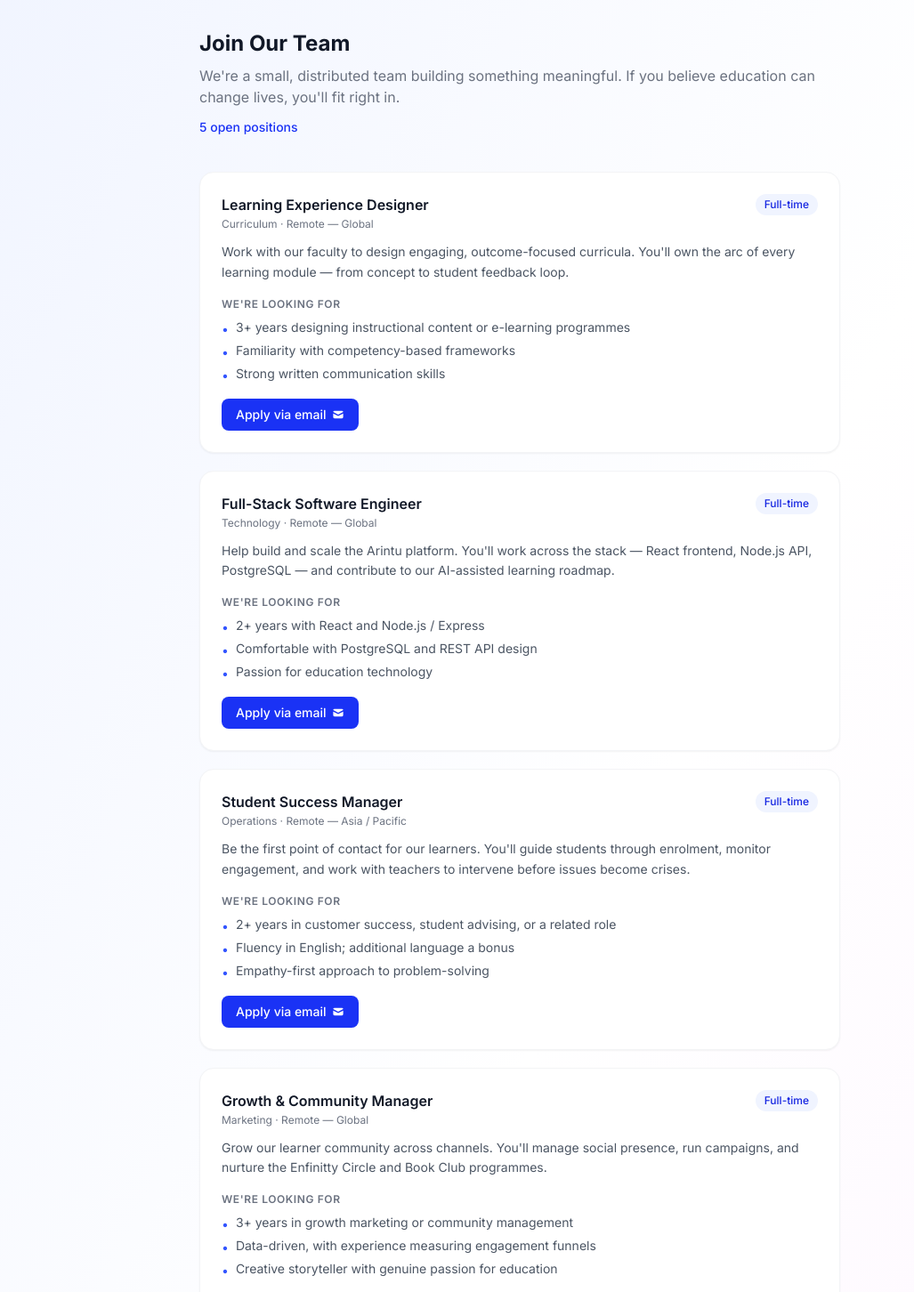
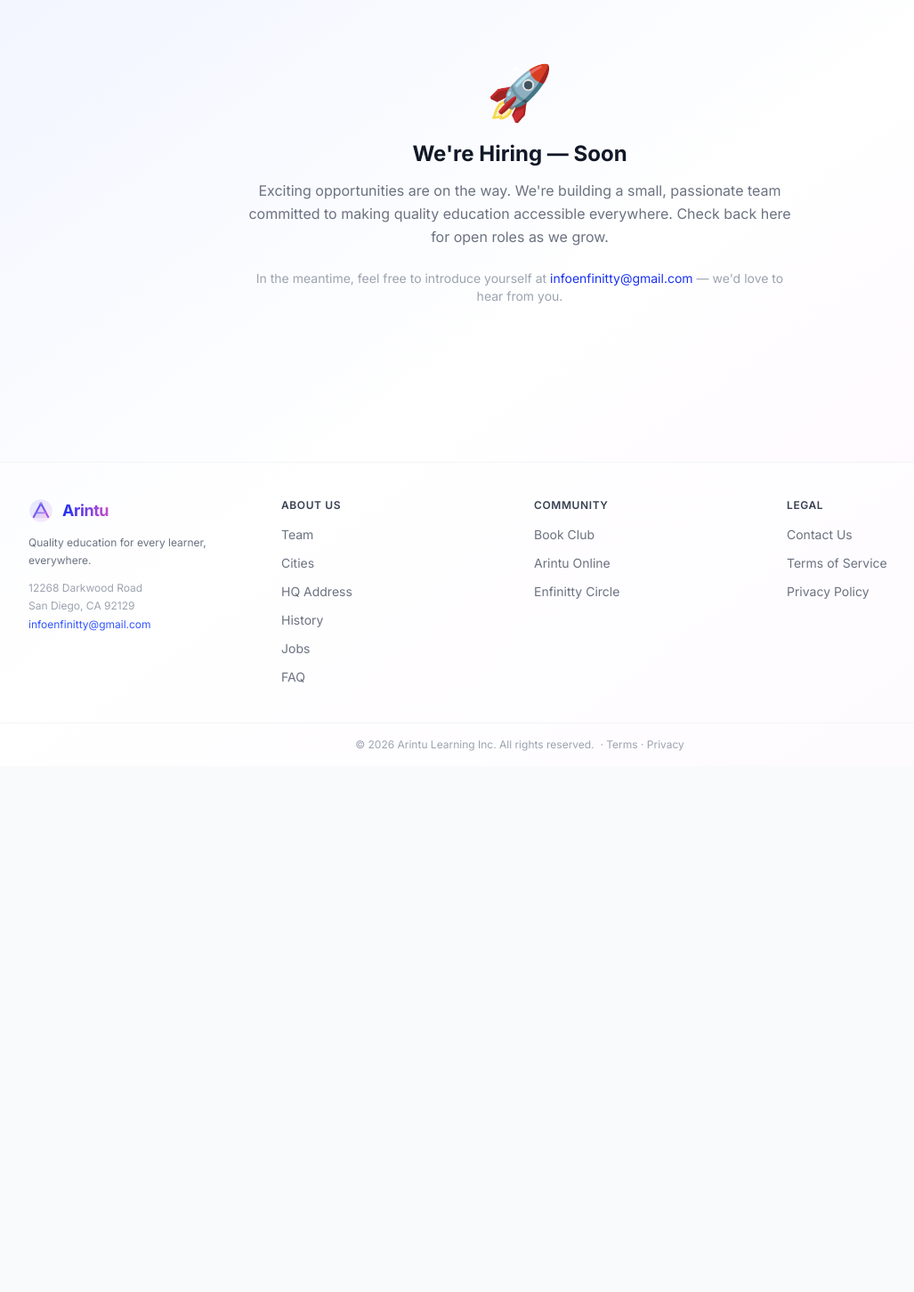
Before and after one commit to ashishPropt/arintu, a React (Vite) app in the folder frontend/: page /about/jobs in a window 1280 px wide. Shown: the part 80-1532 px from the top of the page at 89% size, without its empty margins (56-1083 px from the left). After the commit the page ends 941 px from the top, so only its background shows below. Built offline with nearby package versions, Linux system fonts and the light colour scheme; the HTML template or start-up script is replaced by a standard one.

Commit message:
Jobs: replace listings with coming-soon message
Co-Authored-By: Claude Sonnet 4.6 <noreply@anthropic.com>

```diff
--- a/frontend/src/pages/public/Jobs.jsx
+++ b/frontend/src/pages/public/Jobs.jsx
@@ -1,132 +1,20 @@
-const openings = [
-  {
-    title: 'Learning Experience Designer',
-    team: 'Curriculum',
-    location: 'Remote — Global',
-    type: 'Full-time',
-    description:
-      "Work with our faculty to design engaging, outcome-focused curricula. You'll own the arc of every learning module — from concept to student feedback loop.",
-    requirements: [
-      '3+ years designing instructional content or e-learning programmes',
-      'Familiarity with competency-based frameworks',
-      'Strong written communication skills',
-    ],
-  },
-  {
-    title: 'Full-Stack Software Engineer',
-    team: 'Technology',
-    location: 'Remote — Global',
-    type: 'Full-time',
-    description:
-      "Help build and scale the Arintu platform. You'll work across the stack — React frontend, Node.js API, PostgreSQL — and contribute to our AI-assisted learning roadmap.",
-    requirements: [
-      '2+ years with React and Node.js / Express',
-      'Comfortable with PostgreSQL and REST API design',
-      'Passion for education technology',
-    ],
-  },
-  {
-    title: 'Student Success Manager',
-    team: 'Operations',
-    location: 'Remote — Asia / Pacific',
-    type: 'Full-time',
-    description:
-      "Be the first point of contact for our learners. You'll guide students through enrolment, monitor engagement, and work with teachers to intervene before issues become crises.",
-    requirements: [
-      '2+ years in customer success, student advising, or a related role',
-      'Fluency in English; additional language a bonus',
-      'Empathy-first approach to problem-solving',
-    ],
-  },
-  {
-    title: 'Growth & Community Manager',
-    team: 'Marketing',
-    location: 'Remote — Global',
-    type: 'Full-time',
-    description:
-      "Grow our learner community across channels. You'll manage social presence, run campaigns, and nurture the Enfinitty Circle and Book Club programmes.",
-    requirements: [
-      '3+ years in growth marketing or community management',
-      'Data-driven, with experience measuring engagement funnels',
-      'Creative storyteller with genuine passion for education',
-    ],
-  },
-  {
-    title: 'Chief of Staff',
-    team: 'Executive',
-    location: 'San Ramon, CA (hybrid)',
-    type: 'Full-time',
-    description:
-      'Work directly alongside the CEO to coordinate cross-functional initiatives, manage key partnerships, and ensure organisational priorities stay on track.',
-    requirements: [
-      '5+ years of experience in a high-growth organisation',
-      'Exceptional project management and communication skills',
-      'Ability to operate at both strategic and operational levels',
-    ],
-  },
-];
-
 export default function Jobs() {
   return (
-    <div className="max-w-3xl mx-auto px-4 sm:px-6 py-14">
-      <h1 className="text-2xl font-bold text-gray-900 mb-2">Join Our Team</h1>
-      <p className="text-gray-500 mb-3">
-        We're a small, distributed team building something meaningful. If you believe education can change lives, you'll fit right in.
+    <div className="max-w-2xl mx-auto px-4 sm:px-6 py-24 text-center">
+      <div className="text-6xl mb-6">🚀</div>
+      <h1 className="text-2xl font-bold text-gray-900 mb-3">We're Hiring — Soon</h1>
+      <p className="text-gray-500 leading-relaxed mb-6">
+        Exciting opportunities are on the way. We're building a small, passionate team
+        committed to making quality education accessible everywhere. Check back here for
+        open roles as we grow.
       </p>
-      <p className="text-sm text-brand-600 font-medium mb-10">
-        {openings.length} open positions
+      <p className="text-sm text-gray-400">
+        In the meantime, feel free to introduce yourself at{' '}
+        <a href="mailto:infoenfinitty@gmail.com" className="text-brand-600 hover:underline">
+          infoenfinitty@gmail.com
+        </a>
+        {' '}— we'd love to hear from you.
       </p>
-
-      <div className="space-y-5">
-        {openings.map((job, i) => (
-          <div key={i} className="bg-white rounded-2xl border border-gray-100 shadow-sm p-6">
-            <div className="flex flex-wrap items-start justify-between gap-3 mb-3">
-              <div>
-                <h3 className="font-semibold text-gray-900 text-base">{job.title}</h3>
-                <p className="text-xs text-gray-500 mt-0.5">{job.team} · {job.location}</p>
-              </div>
-              <span className="inline-flex items-center px-2.5 py-1 rounded-full text-xs font-medium bg-brand-50 text-brand-700">
-                {job.type}
-              </span>
-            </div>
-
-            <p className="text-sm text-gray-600 mb-4 leading-relaxed">{job.description}</p>
-
-            <div className="mb-4">
-              <p className="text-xs font-semibold text-gray-500 uppercase tracking-wider mb-2">We're looking for</p>
-              <ul className="space-y-1">
-                {job.requirements.map((r, j) => (
-                  <li key={j} className="flex items-start gap-2 text-sm text-gray-600">
-                    <span className="text-brand-500 mt-0.5">•</span>
-                    {r}
-                  </li>
-                ))}
-              </ul>
-            </div>
-
-            <a
-              href={`mailto:infoenfinitty@gmail.com?subject=Application: ${encodeURIComponent(job.title)}`}
-              className="inline-flex items-center gap-1.5 text-sm font-medium text-white bg-brand-600 hover:bg-brand-700 px-4 py-2 rounded-lg transition-colors"
-            >
-              Apply via email
-              <svg className="w-3.5 h-3.5" viewBox="0 0 20 20" fill="currentColor">
-                <path d="M2.003 5.884L10 9.882l7.997-3.998A2 2 0 0016 4H4a2 2 0 00-1.997 1.884z"/>
-                <path d="M18 8.118l-8 4-8-4V14a2 2 0 002 2h12a2 2 0 002-2V8.118z"/>
-              </svg>
-            </a>
-          </div>
-        ))}
-      </div>
-
-      <div className="mt-10 p-6 bg-brand-50 rounded-2xl text-center">
-        <p className="text-sm font-semibold text-brand-800 mb-1">Don't see a perfect fit?</p>
-        <p className="text-sm text-brand-700 mb-3">
-          We're always interested in hearing from talented people who share our mission.
-        </p>
-        <a href="mailto:infoenfinitty@gmail.com" className="text-sm font-medium text-brand-600 hover:underline">
-          Send us an open application →
-        </a>
-      </div>
     </div>
   );
 }
```
